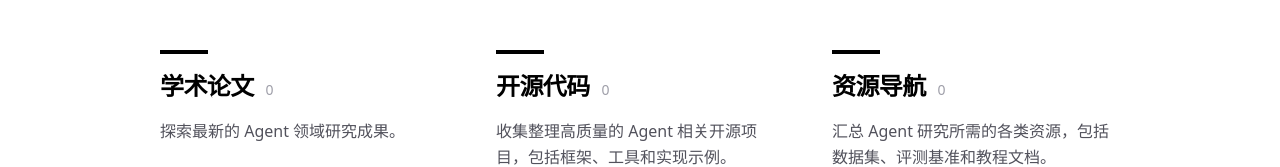
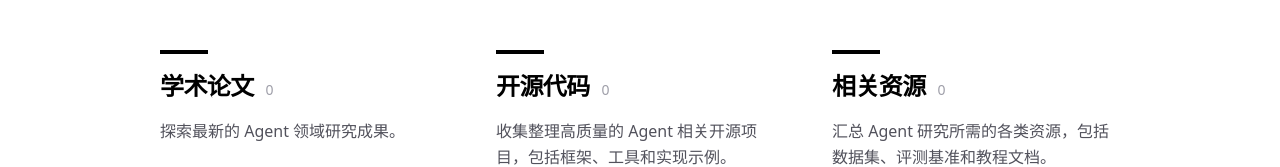
Before and after one commit to yc-w-cn/agent-research, a Next.js app: page /agent-research/ in a window 1280 px wide. Shown: the part 524-691 px from the top of the page. Built offline with nearby package versions, Linux system fonts and the light colour scheme.

Commit message:
docs: 将"资源导航"改为"相关资源"以更准确描述内容

```diff
--- a/src/app/page.tsx
+++ b/src/app/page.tsx
@@ -60,7 +60,7 @@ export default async function Home() {
             <div className="h-1 w-12 bg-black group-hover:w-16 transition-all" />
             <div className="flex items-baseline gap-3">
               <h2 className="text-2xl font-bold tracking-tight group-hover:text-zinc-600 transition-colors">
-                资源导航
+                相关资源
               </h2>
               <span className="text-sm text-zinc-400">{resources.length}</span>
             </div>
```
